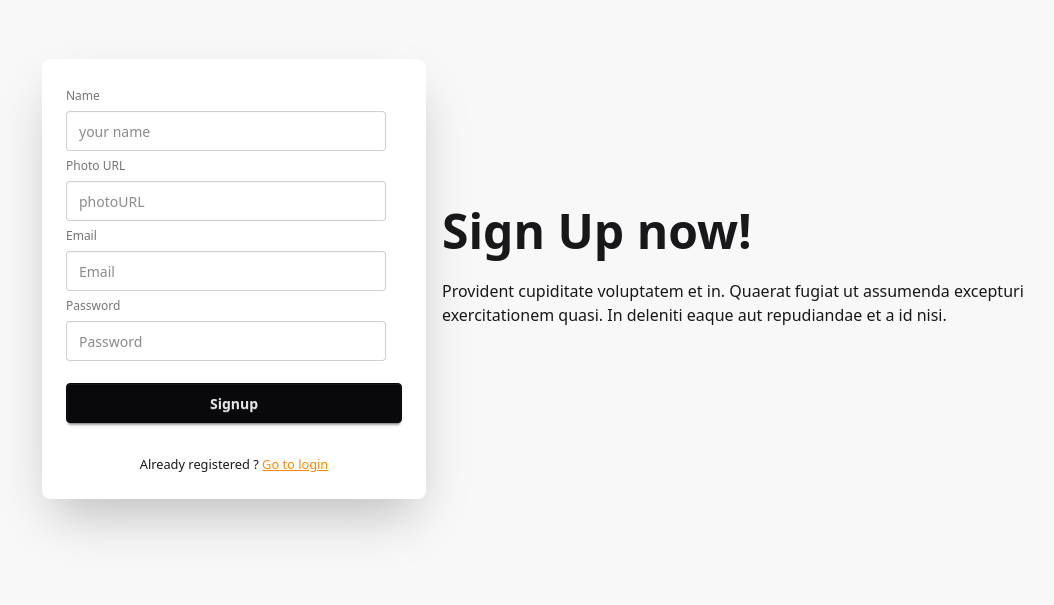
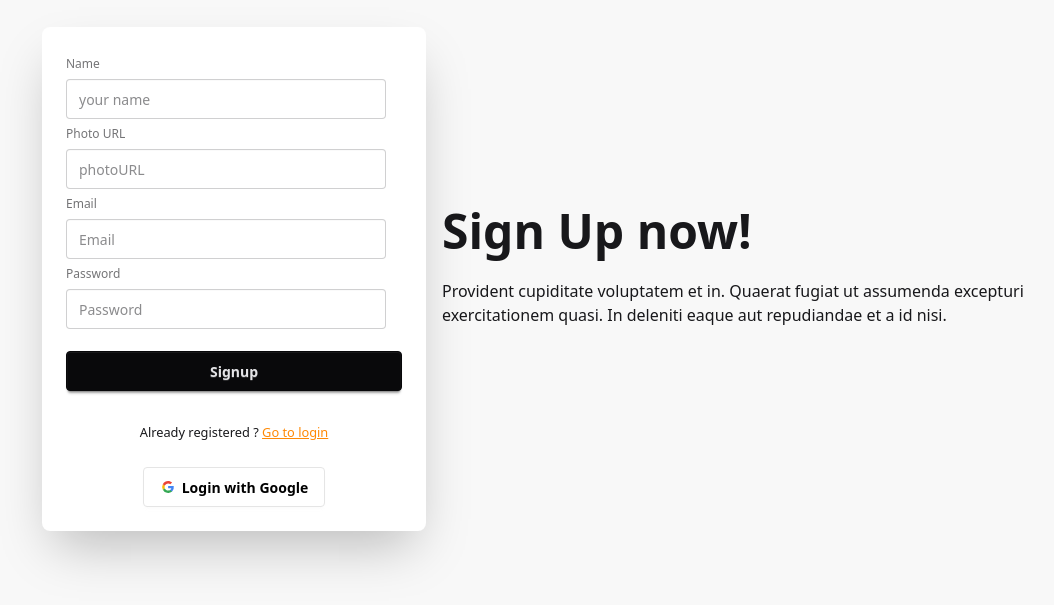
Before and after one commit to nayon117/dinepro-client, a React (Vite) app: page /signup in a window 1280 px wide. Shown: the part 121-726 px from the top of the page, without its empty margins (86-1140 px from the left). Built offline with nearby package versions, Linux system fonts and the light colour scheme; no server answers.

Commit message:
solve social login problem

```diff
--- /dev/null
+++ b/src/components/SocialLogin.jsx
@@ -0,0 +1,62 @@
+import { useNavigate } from "react-router-dom";
+import useAuth from "../hooks/useAuth";
+import useAxiosPublic from "../hooks/useAxiosPublic";
+
+const SocialLogin = () => {
+  const { googleSignIn } = useAuth();
+  const axiosPublic = useAxiosPublic();
+  const navigate = useNavigate();
+
+  const handleGoogleSignIn = () =>{
+    googleSignIn()
+    .then(res=>{
+      console.log(res.user);
+      const userInfo = {
+        name:res.user?.displayName,
+        email:res.user?.email
+      }
+      axiosPublic.post("/users",userInfo)
+      .then(res=> {
+        console.log(res.data)
+        navigate("/");
+      })
+    })
+  }
+  return (
+    <div className="">
+      <div>
+        <button onClick={handleGoogleSignIn} className="btn bg-white text-black border-[#e5e5e5]">
+          <svg
+            aria-label="Google logo"
+            width="16"
+            height="16"
+            xmlns="http://www.w3.org/2000/svg"
+            viewBox="0 0 512 512"
+          >
+            <g>
+              <path d="m0 0H512V512H0" fill="#fff"></path>
+              <path
+                fill="#34a853"
+                d="M153 292c30 82 118 95 171 60h62v48A192 192 0 0190 341"
+              ></path>
+              <path
+                fill="#4285f4"
+                d="m386 400a140 175 0 0053-179H260v74h102q-7 37-38 57"
+              ></path>
+              <path
+                fill="#fbbc02"
+                d="m90 341a208 200 0 010-171l63 49q-12 37 0 73"
+              ></path>
+              <path
+                fill="#ea4335"
+                d="m153 219c22-69 116-109 179-50l55-54c-78-75-230-72-297 55"
+              ></path>
+            </g>
+          </svg>
+          Login with Google
+        </button>
+      </div>
+    </div>
+  );
+};
+export default SocialLogin;
--- a/src/hooks/useAxios.jsx
+++ /dev/null
@@ -1,9 +0,0 @@
-import axios from "axios";
-
-const axiosSecure = axios.create({
-  baseURL:'http://localhost:5000'
-})
-const useAxios = () => {
-  return axiosSecure;
-}
-export default useAxios;
--- /dev/null
+++ b/src/hooks/useAxiosPublic.jsx
@@ -0,0 +1,9 @@
+import axios from "axios";
+
+const axiosPublic = axios.create({
+  baseURL:'http://localhost:5000'
+})
+const useAxiosPublic = () => {
+  return axiosPublic;
+}
+export default useAxiosPublic;
--- /dev/null
+++ b/src/hooks/useAxiosSecure.jsx
@@ -0,0 +1,9 @@
+import axios from "axios";
+
+const axiosSecure = axios.create({
+  baseURL: "http://localhost:5000",
+});
+const useAxiosSecure = () => {
+  return axiosSecure;
+};
+export default useAxiosSecure;
--- a/src/hooks/useCart.jsx
+++ b/src/hooks/useCart.jsx
@@ -1,9 +1,10 @@
 import { useQuery } from "@tanstack/react-query";
-import useAxios from "./useAxios";
+
 import useAuth from "./useAuth";
+import useAxiosSecure from "./useAxiosSecure";
 
 const useCart = () => {
-  const axiosSecure = useAxios();
+  const axiosSecure = useAxiosSecure();
   const {user} = useAuth();
     const {data:cart=[], refetch} = useQuery({
       queryKey:['cart',user?.email],
--- a/src/pages/auth/SignUp.jsx
+++ b/src/pages/auth/SignUp.jsx
@@ -4,34 +4,43 @@ import useTitle from "../../hooks/useTitle";
 import { useContext } from "react";
 import { AuthContext } from "../../providers/AuthProvider";
 import toast from "react-hot-toast";
+import useAxiosPublic from "../../hooks/useAxiosPublic";
+import SocialLogin from "../../components/SocialLogin";
 
 const SignUp = () => {
-  useTitle("Signup")
+  useTitle("Signup");
   const {
     register,
     handleSubmit,
     reset,
     formState: { errors },
-  } = useForm()
+  } = useForm();
 
-  const {createUser,updateUserProfile} = useContext(AuthContext);
+  const { createUser, updateUserProfile } = useContext(AuthContext);
   const navigate = useNavigate();
+  const axiosPublic = useAxiosPublic();
 
   const onSubmit = (data) => {
-    createUser(data.email,data.password)
-    .then(res=>{
+    createUser(data.email, data.password).then((res) => {
       const loggedUser = res.user;
       console.log(loggedUser);
-      updateUserProfile(data.name,data.photoURL)
-      .then(()=>{
-        console.log('user profile updated')
-        reset();
-        toast.success("Signup Successfull");
-        navigate('/');
-      })
-      .catch(err=>console.log(err));
-    })
-  }
+      updateUserProfile(data.name, data.photoURL)
+        .then(() => {
+          const userInfo = {
+            name: data.name,
+            email: data.email,
+          };
+          axiosPublic.post("/users", userInfo).then((res) => {
+            if (res.data.insertedId) {
+              reset();
+              toast.success("Signup Successfull");
+              navigate("/");
+            }
+          });
+        })
+        .catch((err) => console.log(err));
+    });
+  };
   return (
     <div className="hero bg-base-200 min-h-screen">
       <div className="hero-content flex-col lg:flex-row-reverse">
@@ -48,25 +57,56 @@ const SignUp = () => {
             <fieldset className="fieldset">
               {/* name */}
               <label className="label">Name</label>
-              <input type="text" {...register("name",{ required: true })} className="input" placeholder="your name" />
-              {errors.name && <span className="text-red-600">Name is required</span>}
+              <input
+                type="text"
+                {...register("name", { required: true })}
+                className="input"
+                placeholder="your name"
+              />
+              {errors.name && (
+                <span className="text-red-600">Name is required</span>
+              )}
 
               {/* photo */}
               <label className="label">Photo URL</label>
-              <input type="text" {...register("photoURL",{ required: true })} className="input" placeholder="photoURL" />
-              {errors.photoURL && <span className="text-red-600">photoURL is required</span>}
+              <input
+                type="text"
+                {...register("photoURL", { required: true })}
+                className="input"
+                placeholder="photoURL"
+              />
+              {errors.photoURL && (
+                <span className="text-red-600">photoURL is required</span>
+              )}
 
               {/* // email */}
               <label className="label">Email</label>
-              <input type="email"  {...register("email" , { required: true })} className="input" placeholder="Email" />
-              {errors.email && <span className="text-red-600">Email is required</span>}
+              <input
+                type="email"
+                {...register("email", { required: true })}
+                className="input"
+                placeholder="Email"
+              />
+              {errors.email && (
+                <span className="text-red-600">Email is required</span>
+              )}
 
               {/* //password */}
               <label className="label">Password</label>
-              <input type="password" {...register("password", { required: true ,minLength:6})} className="input" placeholder="Password" />
-              {errors.password?.type == 'required' && <span className="text-red-600">Password is required</span>}
-              {errors.password?.type == 'minLength' && <span className="text-red-600">Password must be 6 characters</span>}
-
+              <input
+                type="password"
+                {...register("password", { required: true, minLength: 6 })}
+                className="input"
+                placeholder="Password"
+              />
+              {errors.password?.type == "required" && (
+                <span className="text-red-600">Password is required</span>
+              )}
+              {errors.password?.type == "minLength" && (
+                <span className="text-red-600">
+                  Password must be 6 characters
+                </span>
+              )}
 
               <input
                 className="btn btn-neutral mt-4"
@@ -75,7 +115,18 @@ const SignUp = () => {
               />
             </fieldset>
           </form>
-          <p className='mb-6 mx-auto'><small>Already registered ? <Link to ='/login' className='underline text-orange-400'>Go to login</Link> </small></p>
+          <p className="mb-3 mx-auto">
+            <small>
+              Already registered ?{" "}
+              <Link to="/login" className="underline text-orange-400">
+                Go to login
+              </Link>{" "}
+            </small>
+          </p>
+          {/* social login */}
+          <div className="flex items-center justify-center py-3 mb-3">
+            <SocialLogin />
+          </div>
         </div>
       </div>
     </div>
--- a/src/pages/dashboard/Cart.jsx
+++ b/src/pages/dashboard/Cart.jsx
@@ -1,12 +1,12 @@
 import { FaTrash } from "react-icons/fa";
 import useCart from "../../hooks/useCart";
 import toast from "react-hot-toast";
-import useAxios from "../../hooks/useAxios";
+import useAxiosSecure from "../../hooks/useAxiosSecure";
 
 const Cart = () => {
   const [cart, refetch] = useCart();
   const total = cart.reduce((sum, item) => sum + item.price, 0);
-  const axiosSecure = useAxios();
+  const axiosSecure = useAxiosSecure();
 
   const handleDelete = (id) => {
     toast.custom((t) => (
--- a/src/providers/AuthProvider.jsx
+++ b/src/providers/AuthProvider.jsx
@@ -2,8 +2,10 @@ import { createContext, useEffect, useState } from "react";
 import {
   createUserWithEmailAndPassword,
   getAuth,
+  GoogleAuthProvider,
   onAuthStateChanged,
   signInWithEmailAndPassword,
+  signInWithPopup,
   signOut,
   updateProfile,
 } from "firebase/auth";
@@ -16,6 +18,8 @@ const AuthProvider = ({ children }) => {
   const [user, setUser] = useState(null);
   const [loading, setLoading] = useState(true);
 
+  const provider = new GoogleAuthProvider();
+
   // create user
   const createUser = (email, password) => {
     setLoading(true);
@@ -27,6 +31,12 @@ const AuthProvider = ({ children }) => {
     setLoading(true);
     return signInWithEmailAndPassword(auth, email, password);
   };
+
+  // google signing
+  const googleSignIn = () =>{
+    setLoading(true);
+    return signInWithPopup(auth,provider);
+  }
 
   // logout
   const logOut = () => {
@@ -56,7 +66,8 @@ const AuthProvider = ({ children }) => {
     createUser,
     signIn,
     logOut,
-    updateUserProfile
+    updateUserProfile,
+    googleSignIn
   };
 
   return (
--- a/src/routes/Routes.jsx
+++ b/src/routes/Routes.jsx
@@ -38,7 +38,7 @@ const router = createBrowserRouter([
   },
   {
     path:'dashboard',
-    element:<DashboardLayout />,
+    element:<PR><DashboardLayout /></PR>,
     children:[
       {
         path:'cart',
```
Also changed, not shown: src/components/FoodCard.jsx (+26 -21 lines), src/pages/auth/Login.jsx (+39 -23 lines).
